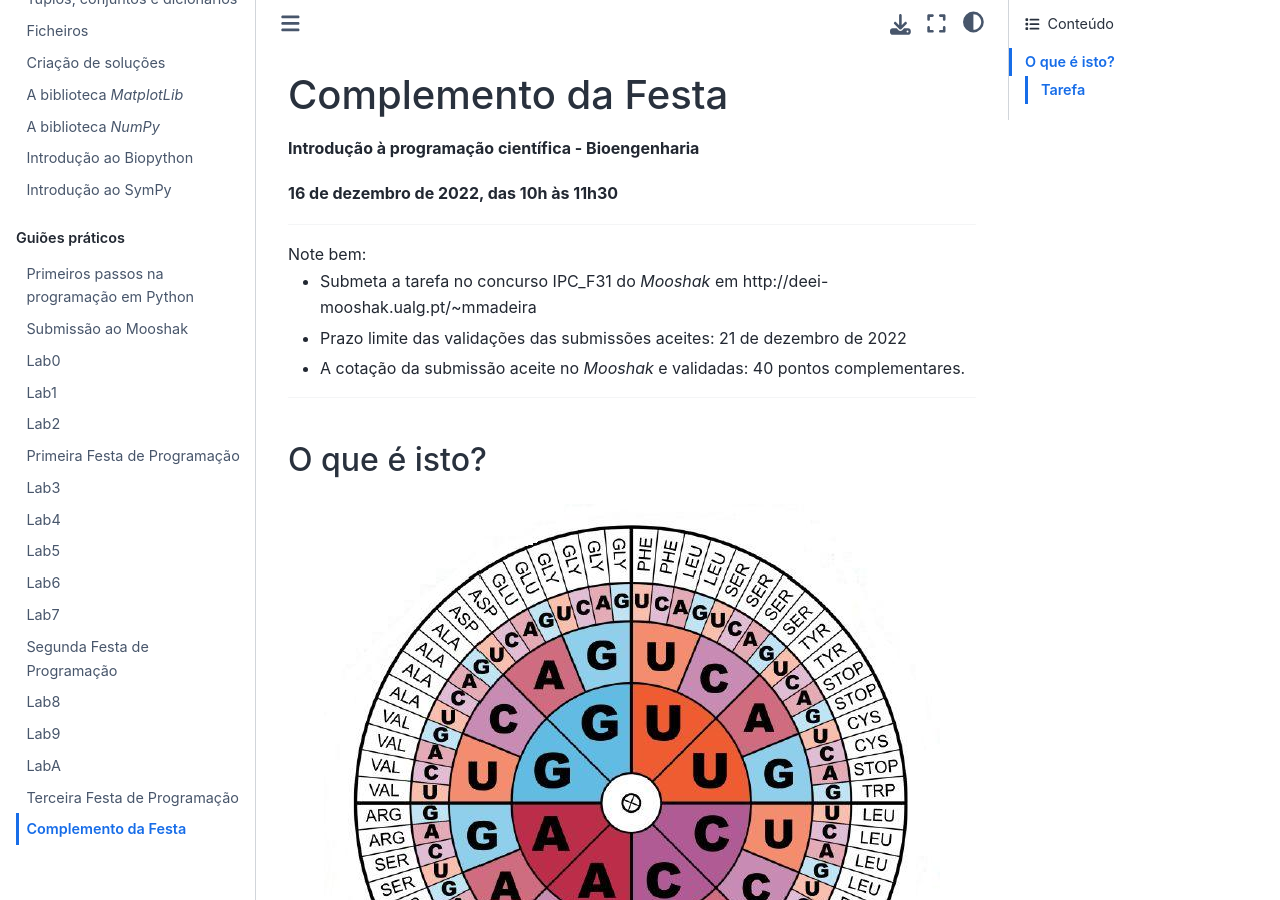
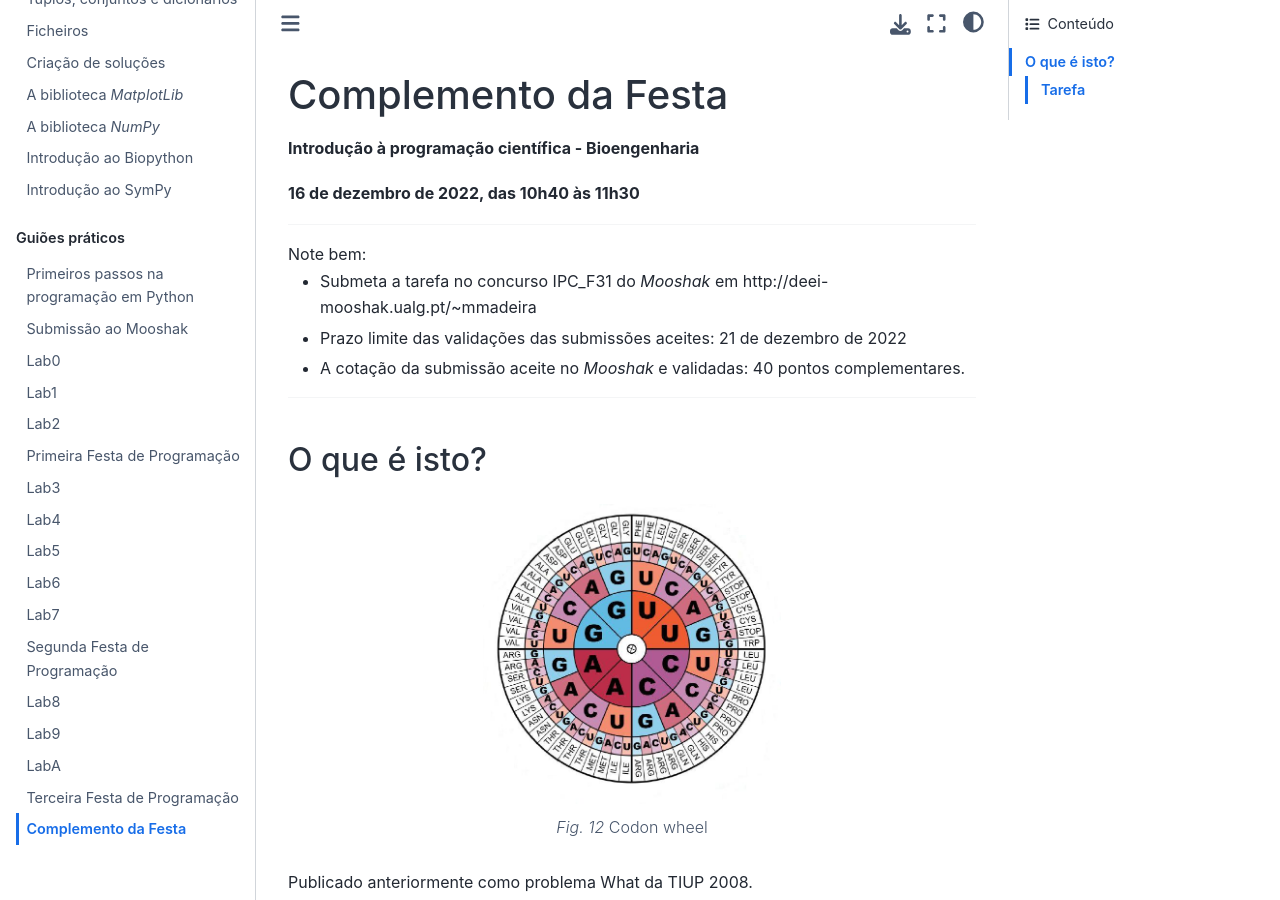
Before and after one commit to margaridamadeira/IPC-2022-23, a Jupyter Book: the page built from docs/F31-What.md, in a window 1280 px wide and 900 px high. Built offline with Jupyter Book 1.0.4 settings and Sphinx 7.4.7 and the Sphinx Book theme 1.1.4, drawn with Linux system fonts in a browser that asks for light colours; some of the changed text lies outside the part shown.

Commit message:
Ainda figuras

````diff
--- a/docs/F31-What.md
+++ b/docs/F31-What.md
@@ -2,7 +2,7 @@
 
 **Introdução à programação científica - Bioengenharia**
 
-**16 de dezembro de 2022, das 10h às 11h30**
+**16 de dezembro de 2022, das 10h40 às 11h30**
 
 <hr>
 Note bem:
@@ -20,6 +20,7 @@
 
 
 ```{figure} ./figures/Roda.jpg
+---
 height: 300px
 name: Codon wheel
 ---
@@ -48,8 +49,10 @@
 name: Tabela RNA
 ---
 Tabela RNA
+```
 
-```{figure} ./Cod3para1.jpg
+
+```{figure} ./figures/Cod3para1.jpg
 ---
 height: 300px
 name: Códigos
````
Also changed, not shown: docs/figures/Cod3para1.jpg (added).
